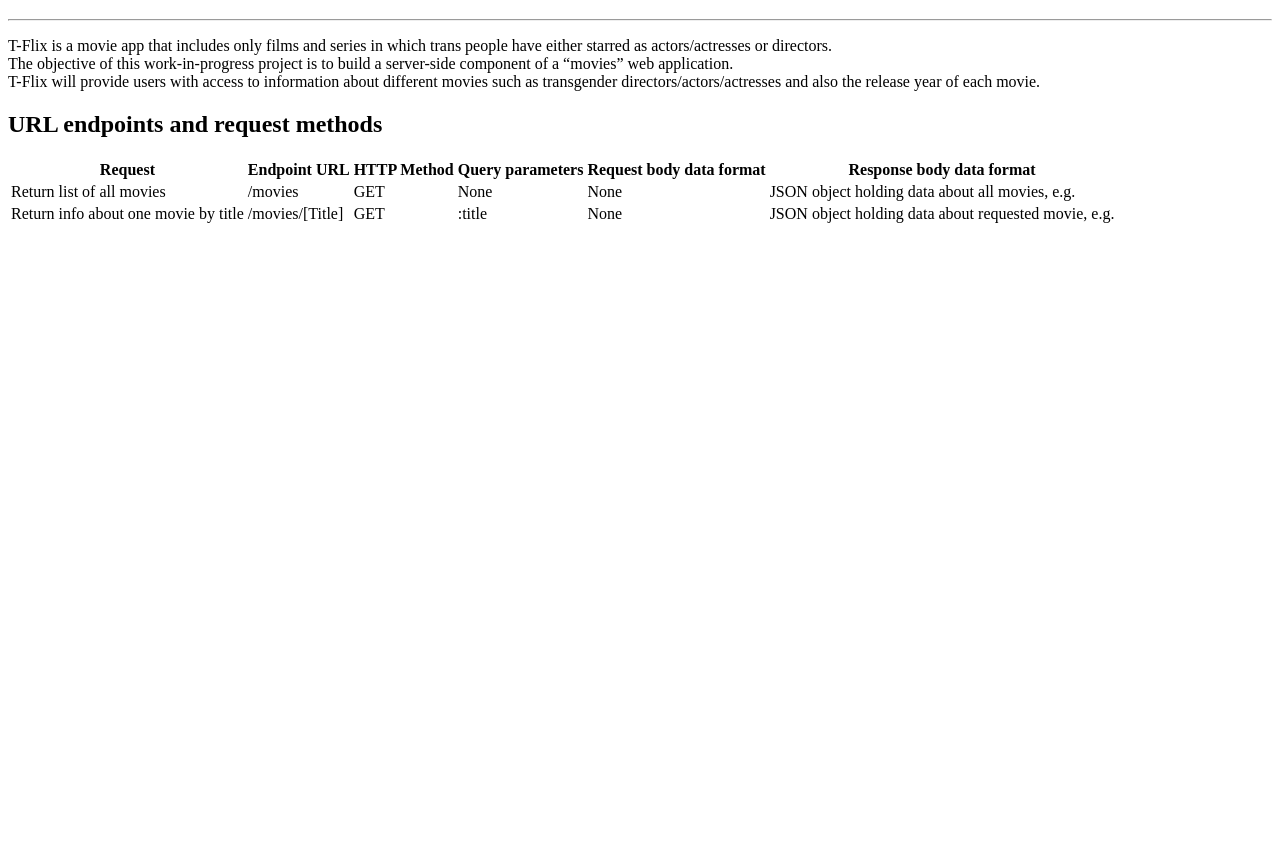
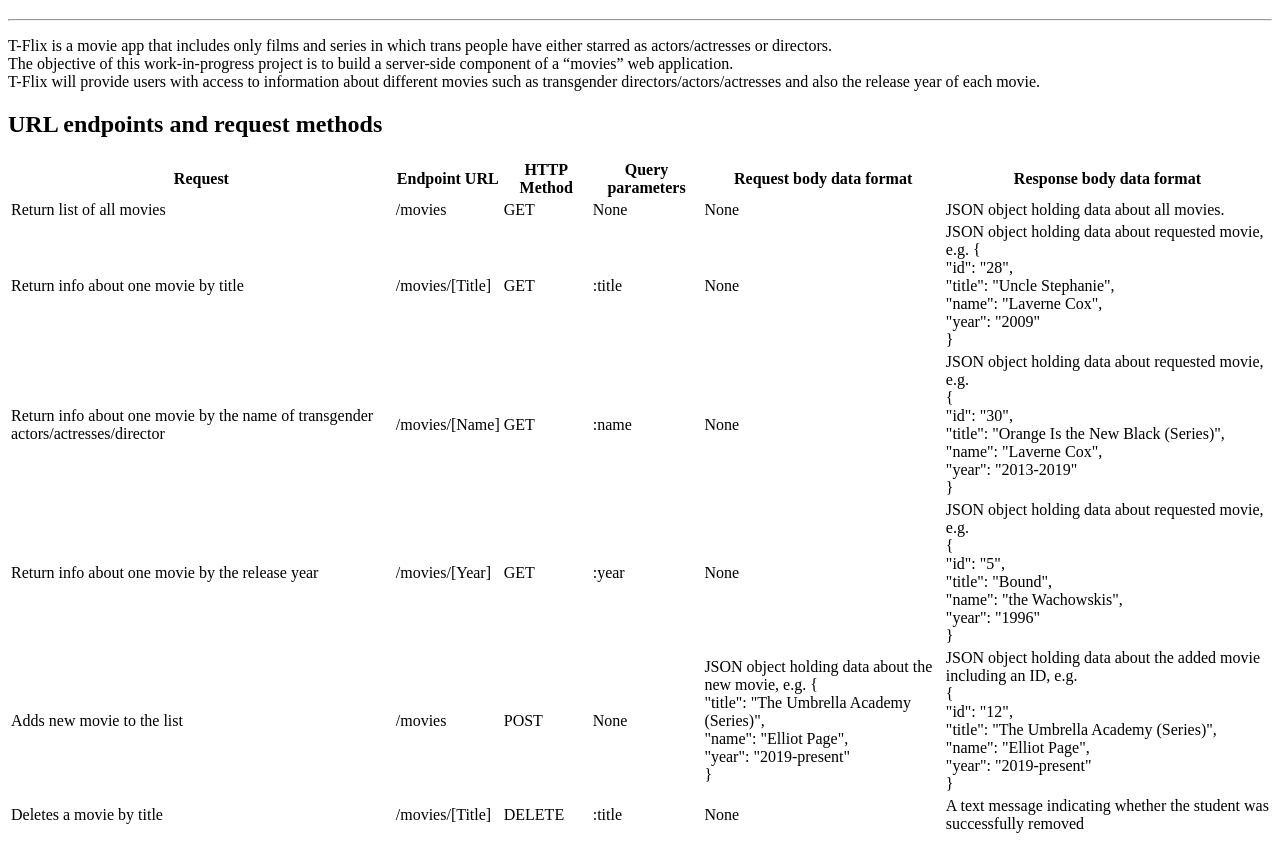
Before and after one commit to BJaguar71/movie_api, a website: page public/documentation.html in a window 1280 px wide. Shown: the part 61-905 px from the top of the page. Before the commit the page ends 800 px from the top, so only its background shows below. Drawn offline with Linux system fonts and the light colour scheme.

Commit message:
updated the documentation file

```diff
--- a/public/documentation.html
+++ b/public/documentation.html
@@ -33,17 +33,92 @@
             <td class="column">GET</td>
             <td class="column">None</td>
             <td class="column">None</td>
-            <td class="column">JSON object holding data about all movies, e.g.
+            <td class="column">JSON object holding data about all movies.
             </td>
         </tr>
-        <!-- Return info about one movie -->
+        <!-- Return info about one movie by title -->
         <tr>
             <td class="column">Return info about one movie by title</td>
             <td class="column">/movies/[Title]</td>
             <td class="column">GET</td>
             <td class="column">:title</td>
             <td class="column">None</td>
-            <td class="column">JSON object holding data about requested movie, e.g.</td>
+            <td class="column">JSON object holding data about requested movie, e.g.
+                {<br>
+                    "id": "28",<br>
+                    "title": "Uncle Stephanie",<br>
+                    "name": "Laverne Cox",<br>
+                    "year": "2009"<br>
+                }
+            </td>
+        </tr>
+        <tbody>
+        <!-- Return info about one movie by the name of transgender actors/actresses/director -->
+        <tr>
+            <td class="column">Return info about one movie by the name of transgender actors/actresses/director</td>
+            <td class="column">/movies/[Name]</td>
+            <td class="column">GET</td>
+            <td class="column">:name</td>
+            <td class="column">None</td>
+            <td class="column">JSON object holding data about requested movie, e.g.<br>
+                {<br>
+                    "id": "30",<br>
+                    "title": "Orange Is the New Black (Series)",<br>
+                    "name": "Laverne Cox",<br>
+                    "year": "2013-2019"<br>
+                }
+            </td>
+        </tr>
+        <tbody>
+        <!-- Return info about one movie by the release year -->
+        <tr>
+            <td class="column">Return info about one movie by the release year</td>
+            <td class="column">/movies/[Year]</td>
+            <td class="column">GET</td>
+            <td class="column">:year</td>
+            <td class="column">None</td>
+            <td class="column">JSON object holding data about requested movie, e.g.<br>
+                {<br>
+                    "id": "5",<br>
+                    "title": "Bound",<br>
+                    "name": "the Wachowskis",<br>
+                    "year": "1996"<br>
+                }
+            </td>
+        </tr>
+        <tbody>
+        <!-- Add new movie  -->
+        <tr>
+            <td class="column">Adds new movie to the list</td>
+            <td class="column">/movies</td>
+            <td class="column">POST</td>
+            <td class="column">None</td>
+            <td class="column">	JSON object holding data about the new movie, e.g.
+                {<br>
+                    "title": "The Umbrella Academy (Series)",<br>
+                    "name": "Elliot Page",<br>
+                    "year": "2019-present"<br>
+                }
+            </td>
+            <td class="column">JSON object holding data about the added movie including an ID, e.g.<br>
+                {<br>
+                    "id": "12",<br>
+                    "title": "The Umbrella Academy (Series)",<br>
+                    "name": "Elliot Page",<br>
+                    "year": "2019-present"<br>
+                }
+            </td>
+        </tr>
+        <tbody>
+        <!-- Delete a movie by title  -->
+        <tr>
+            <td class="column">Deletes a movie by title</td>
+            <td class="column">/movies/[Title]</td>
+            <td class="column">DELETE</td>
+            <td class="column">:title</td>
+            <td class="column">	None
+            </td>
+            <td class="column">A text message indicating whether the student was successfully removed</td>
         </tr>
         <tbody>
 </body>
```
